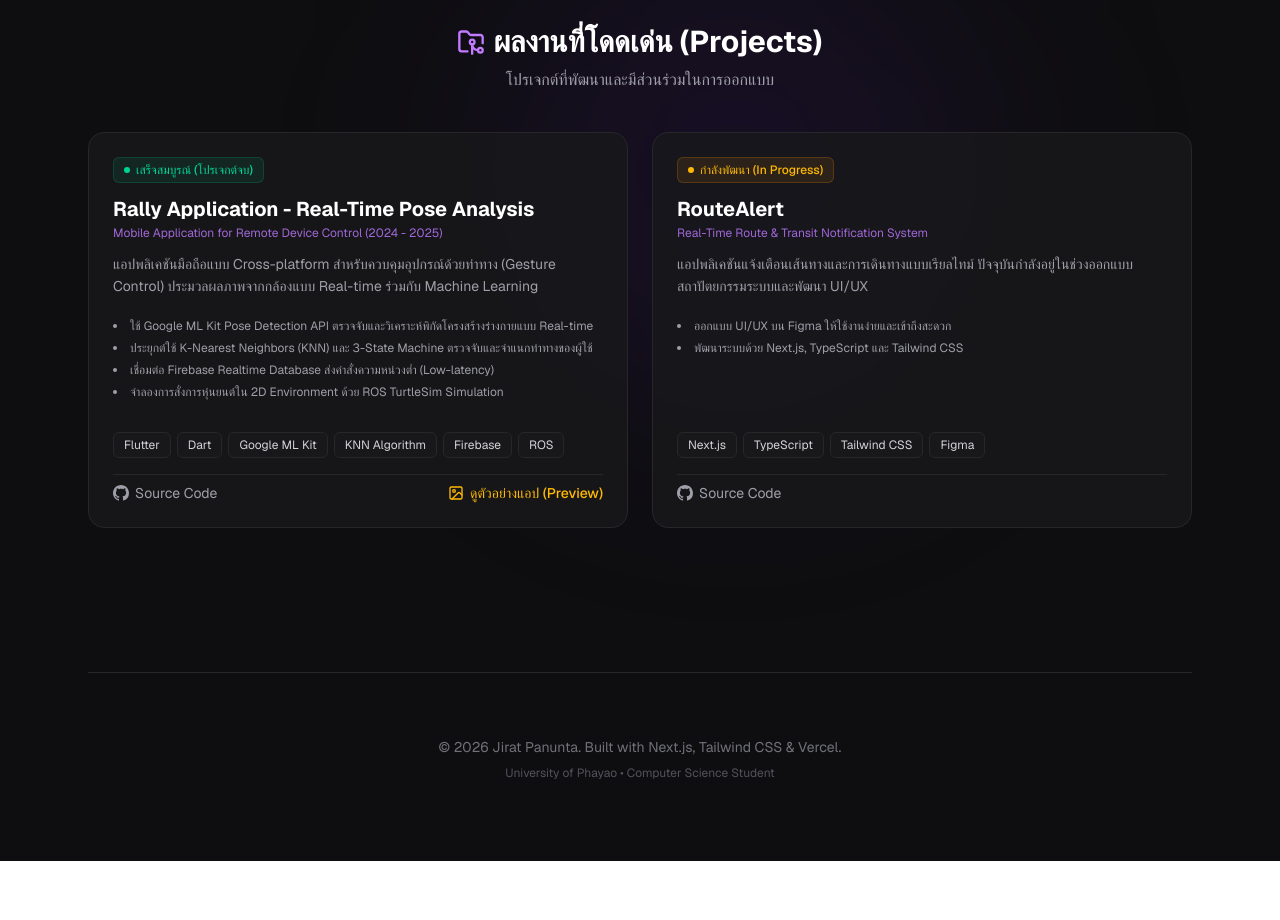
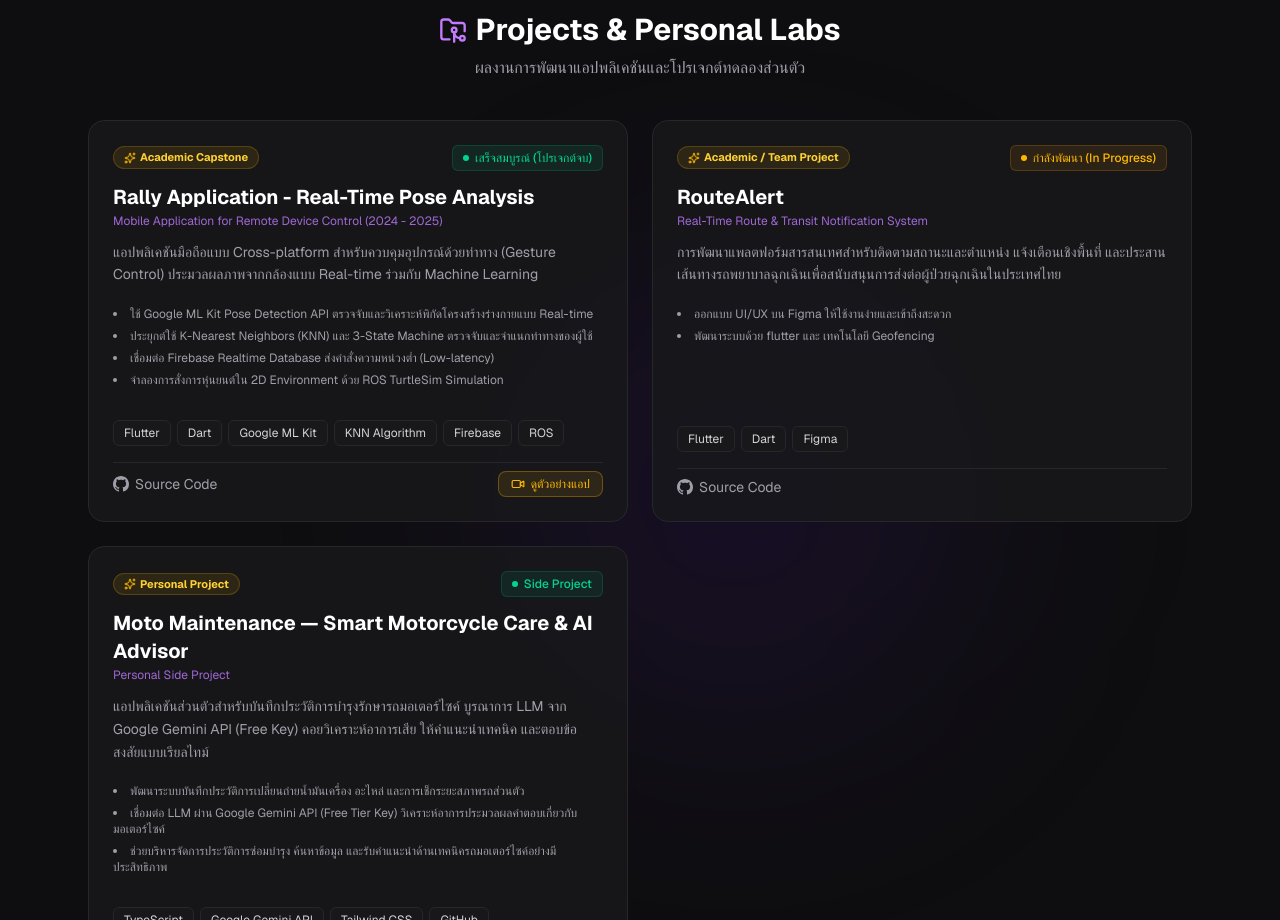
Before and after one commit to jirattong/jirat-portfolio, a Next.js app: page / in a window 1280 px wide. Shown: the part 1880-2800 px from the top of the page. Before the commit the page ends 2741 px from the top, so only its background shows below. Built offline with nearby package versions, Linux system fonts and the light colour scheme.

Commit message:
style: standardize project action buttons to matching amber badge layout

```diff
--- a/app/page.tsx
+++ b/app/page.tsx
@@ -10,11 +10,14 @@
   ExternalLink,
   Briefcase,
   Image as ImageIcon,
-  X
+  Video as VideoIcon,
+  X,
+  Sparkles
 } from 'lucide-react';
 
 export default function Home() {
   const [activeModalImages, setActiveModalImages] = useState<string[] | null>(null);
+  const [activeModalVideos, setActiveModalVideos] = useState<{ title: string; url: string }[] | null>(null);
   const [modalTitle, setModalTitle] = useState<string>('');
 
   // 1. หมวดหมู่ทักษะความสามารถ (Skills)
@@ -29,7 +32,7 @@
     },
     {
       title: 'Technical Tools & Platforms',
-      skills: ['Git & GitHub', 'VS Code', 'Firebase', 'Vercel', 'ROS TurtleSim'],
+      skills: ['Git & GitHub', 'VS Code', 'Firebase', 'Vercel'],
     },
   ];
 
@@ -38,6 +41,7 @@
     {
       title: 'Rally Application - Real-Time Pose Analysis',
       subtitle: 'Mobile Application for Remote Device Control (2024 - 2025)',
+      category: 'Academic Capstone',
       status: 'เสร็จสมบูรณ์ (โปรเจกต์จบ)',
       isCompleted: true,
       description: 'แอปพลิเคชันมือถือแบบ Cross-platform สำหรับควบคุมอุปกรณ์ด้วยท่าทาง (Gesture Control) ประมวลผลภาพจากกล้องแบบ Real-time ร่วมกับ Machine Learning',
@@ -48,26 +52,61 @@
         'จำลองการสั่งการหุ่นยนต์ใน 2D Environment ด้วย ROS TurtleSim Simulation',
       ],
       techStack: ['Flutter', 'Dart', 'Google ML Kit', 'KNN Algorithm', 'Firebase', 'ROS'],
-      githubUrl: 'https://github.com/jirattong',
+      githubUrl: 'https://github.com/jirattong/rally-ui-only',
       demoUrl: '',
-      screenshots: ['/rally-1.png', '/rally-2.png'],
+      videos: [
+        {
+          title: '🎬 คลิปตัวอย่างสาธิตตอนทดสอบ (Pose Analysis Demo)',
+          url: '/rally-demo.mp4',
+        },
+        {
+          title: '🤖 คลิปตัวอย่างการทดลองใช้กับ TurtleSim (ROS Simulation)',
+          url: '/turtlesim-demo.mp4',
+        },
+      ],
+      screenshots: [],
     },
     {
       title: 'RouteAlert',
       subtitle: 'Real-Time Route & Transit Notification System',
+      category: 'Academic / Team Project',
       status: 'กำลังพัฒนา (In Progress)',
       isCompleted: false,
-      description: 'แอปพลิเคชันแจ้งเตือนเส้นทางและการเดินทางแบบเรียลไทม์ ปัจจุบันกำลังอยู่ในช่วงออกแบบสถาปัตยกรรมระบบและพัฒนา UI/UX',
+      description: 'การพัฒนาแพลตฟอร์มสารสนเทศสำหรับติดตามสถานะและตำแหน่ง แจ้งเตือนเชิงพื้นที่ และประสานเส้นทางรถพยาบาลฉุกเฉินเพื่อสนับสนุนการส่งต่อผู้ป่วยฉุกเฉินในประเทศไทย',
       highlights: [
         'ออกแบบ UI/UX บน Figma ให้ใช้งานง่ายและเข้าถึงสะดวก',
-        'พัฒนาระบบด้วย Next.js, TypeScript และ Tailwind CSS',
+        'พัฒนาระบบด้วย flutter และ เทคโนโลยี Geofencing',
       ],
-      techStack: ['Next.js', 'TypeScript', 'Tailwind CSS', 'Figma'],
-      githubUrl: 'https://github.com/jirattong',
+      techStack: ['Flutter', 'Dart', 'Figma'],
+      githubUrl: 'https://github.com/jirattong/route-alert-app',
       demoUrl: '',
+      videos: [],
+      screenshots: [],
+    },
+    {
+      title: 'Moto Maintenance — Smart Motorcycle Care & AI Advisor',
+      subtitle: 'Personal Side Project',
+      category: 'Personal Project',
+      status: 'Side Project',
+      isCompleted: true,
+      description: 'แอปพลิเคชันส่วนตัวสำหรับบันทึกประวัติการบำรุงรักษารถมอเตอร์ไซค์ บูรณาการ LLM จาก Google Gemini API (Free Key) คอยวิเคราะห์อาการเสีย ให้คำแนะนำเทคนิค และตอบข้อสงสัยแบบเรียลไทม์',
+      highlights: [
+        'พัฒนาระบบบันทึกประวัติการเปลี่ยนถ่ายน้ำมันเครื่อง อะไหล่ และการเช็กระยะสภาพรถส่วนตัว',
+        'เชื่อมต่อ LLM ผ่าน Google Gemini API (Free Tier Key) วิเคราะห์อาการประมวลผลคำตอบเกี่ยวกับมอเตอร์ไซค์',
+        'ช่วยบริหารจัดการประวัติการซ่อมบำรุง ค้นหาข้อมูล และรับคำแนะนำด้านเทคนิครถมอเตอร์ไซค์อย่างมีประสิทธิภาพ',
+      ],
+      techStack: ['TypeScript', 'Google Gemini API', 'Tailwind CSS', 'GitHub'],
+      githubUrl: 'https://github.com/jirattong/moto-maintenance',
+      demoUrl: 'https://moto-maintenance-nine.vercel.app/',
+      videos: [],
       screenshots: [],
     },
   ];
+
+  const closeModal = () => {
+    setActiveModalImages(null);
+    setActiveModalVideos(null);
+  };
 
   return (
     <div className="min-h-screen bg-[#0e0e10] text-zinc-100 relative font-sans scroll-smooth">
@@ -83,7 +122,6 @@
 
           <a href="#" className="text-base md:text-lg font-extrabold tracking-wider text-white hover:text-amber-400 transition-colors uppercase flex items-center gap-2">
             <span>JIRAT PANUNTA</span>
-            <span className="h-1.5 w-1.5 rounded-full bg-amber-400"></span>
           </a>
 
           <nav className="hidden md:flex items-center gap-8 text-sm font-medium text-purple-200/80">
@@ -147,7 +185,7 @@
                 {/* Overlapping Intro Box */}
                 <div className="absolute -bottom-6 -left-4 max-w-[280px] bg-amber-400 text-zinc-950 p-4 rounded-xl text-xs font-bold shadow-xl space-y-1">
                   <p className="leading-relaxed">
-                    &quot;An adaptable Computer Science student dedicated to building high-performance mobile & web applications.&quot;
+                    &quot;Computer Science student focused on crafting the best possible solutions through performance optimization and continuous learning.&quot;
                   </p>
                 </div>
 
@@ -162,12 +200,12 @@
                   PORTFOLIO
                 </h1>
                 <p className="text-amber-400 font-mono text-sm md:text-base flex items-center gap-2">
-                  <span>&gt;</span> Computer Science Student & Developer
+                  <span>&gt;</span> Computer Science Student Intern
                 </p>
               </div>
 
               <p className="text-zinc-400 text-sm md:text-base leading-relaxed max-w-xl">
-                สวัสดีครับ ผม <strong className="text-white">จิรัฏฐ์ ปานันตา (Jirat Panunta)</strong> นิสิตสาขาวิทยาการคอมพิวเตอร์ มหาวิทยาลัยพะเยา (GPA 3.68)[cite: 1] มุ่งมั่นที่จะเรียนรู้ พัฒนาแอปพลิเคชัน และนำทักษะไปต่อยอดการทำงานจริงร่วมกับทีม[cite: 1]
+                สวัสดีครับ ผมจิรัฏฐ์ ปานันตา นิสิตสาขาวิทยาการคอมพิวเตอร์ มหาวิทยาลัยพะเยา พร้อมมุ่งมั่นที่จะเรียนรู้เทคโนโลยีใหม่ๆ และนำทักษะที่ได้ไปต่อยอดในการทำงานจริงร่วมกับทีม
               </p>
 
               {/* Contact Links as Badges */}
@@ -220,7 +258,6 @@
                   <GraduationCap className="w-8 h-8 text-purple-400" />
                   Education
                 </h2>
-                <div className="w-12 h-1 bg-amber-400 rounded-full" />
               </div>
 
               <div className="relative border-l-2 border-purple-500/30 pl-6 space-y-10 ml-2">
@@ -228,7 +265,6 @@
                 <div className="relative group">
                   <div className="absolute -left-[31px] top-1.5 w-3.5 h-3.5 rounded-full bg-purple-500 border-4 border-[#0e0e10] group-hover:scale-125 transition-transform" />
 
-                  {/* YELLOW HIGHLIGHT ON TIMEFRAME ONLY */}
                   <span className="text-xs font-semibold text-amber-400 tracking-wider">2023 – PRESENT</span>
 
                   <h3 className="text-lg font-bold text-white pt-1">Bachelor of Science (Computer Science)</h3>
@@ -245,7 +281,6 @@
                 <div className="relative group">
                   <div className="absolute -left-[31px] top-1.5 w-3.5 h-3.5 rounded-full bg-purple-500/60 border-4 border-[#0e0e10] group-hover:scale-125 transition-transform" />
 
-                  {/* YELLOW HIGHLIGHT ON TIMEFRAME ONLY */}
                   <span className="text-xs font-semibold text-amber-400/80 tracking-wider">2020 – 2022</span>
 
                   <h3 className="text-lg font-bold text-white pt-1">High School Diploma in Arts-Language (English)</h3>
@@ -266,7 +301,6 @@
                   <Briefcase className="w-8 h-8 text-purple-400" />
                   Experience
                 </h2>
-                <div className="w-12 h-1 bg-amber-400 rounded-full" />
               </div>
 
               <div className="relative border-l-2 border-purple-500/30 pl-6 space-y-10 ml-2">
@@ -274,7 +308,6 @@
                 <div className="relative group">
                   <div className="absolute -left-[31px] top-1.5 w-3.5 h-3.5 rounded-full bg-purple-500 border-4 border-[#0e0e10] group-hover:scale-125 transition-transform" />
 
-                  {/* YELLOW HIGHLIGHT ON TIMEFRAME ONLY */}
                   <span className="text-xs font-semibold text-amber-400 tracking-wider">MAR 2025 – MAY 2025</span>
 
                   <h3 className="text-lg font-bold text-white pt-1">OCS (Outsourced Customer Sales)</h3>
@@ -290,7 +323,6 @@
                 <div className="relative group">
                   <div className="absolute -left-[31px] top-1.5 w-3.5 h-3.5 rounded-full bg-purple-500/60 border-4 border-[#0e0e10] group-hover:scale-125 transition-transform" />
 
-                  {/* YELLOW HIGHLIGHT ON TIMEFRAME ONLY */}
                   <span className="text-xs font-semibold text-amber-400/80 tracking-wider">2024 – 2025</span>
 
                   <h3 className="text-lg font-bold text-white pt-1">Lead Developer — Rally App</h3>
@@ -349,21 +381,31 @@
           <div className="text-center space-y-2">
             <h2 className="text-3xl font-bold text-white flex items-center justify-center gap-2">
               <FolderGit2 className="w-7 h-7 text-purple-400" />
-              ผลงานที่โดดเด่น (Projects)
+              Projects & Personal Labs
             </h2>
             <p className="text-zinc-400 text-sm md:text-base">
-              โปรเจกต์ที่พัฒนาและมีส่วนร่วมในการออกแบบ
+              ผลงานการพัฒนาแอปพลิเคชันและโปรเจกต์ทดลองส่วนตัว
             </p>
           </div>
 
           <div className="grid grid-cols-1 md:grid-cols-2 gap-6">
-            {projects.map((project, idx) => (
+            {projects.map((project, idx) => {
+              const hasMedia = (project.screenshots && project.screenshots.length > 0) || (project.videos && project.videos.length > 0);
+
+              return (
                 <div
                   key={idx}
                   className="p-6 rounded-2xl bg-[#18181b]/80 border border-zinc-800 flex flex-col justify-between space-y-6 hover:border-amber-400/40 hover:bg-[#18181b] transition-all duration-300 group"
                 >
                   <div className="space-y-3">
-                  <div className="flex items-center justify-between">
+
+                    {/* Category Tag & Completion Status */}
+                    <div className="flex flex-wrap items-center justify-between gap-2">
+                      <span className="text-[11px] font-bold text-amber-300 bg-amber-400/10 px-2.5 py-0.5 rounded-full border border-amber-400/20 flex items-center gap-1">
+                        <Sparkles className="w-3 h-3 text-amber-400" />
+                        {project.category}
+                      </span>
+
                       {project.isCompleted ? (
                         <span className="text-xs font-medium text-emerald-400 bg-emerald-500/10 px-2.5 py-1 rounded-md border border-emerald-500/20 flex items-center gap-1.5">
                           <span className="h-1.5 w-1.5 rounded-full bg-emerald-400"></span>
@@ -407,7 +449,7 @@
                       ))}
                     </div>
 
-                  <div className="flex flex-wrap items-center gap-3 pt-2 border-t border-zinc-800 text-sm">
+                    <div className="flex flex-wrap items-center justify-between gap-3 pt-2 border-t border-zinc-800 text-sm">
                       {project.githubUrl && (
                         <a
                           href={project.githubUrl}
@@ -422,34 +464,45 @@
                         </a>
                       )}
 
-                    {project.screenshots && project.screenshots.length > 0 && (
+                      <div className="flex items-center gap-3 ml-auto">
+                        {/* ปุ่มเปิด Modal แสดงคลิปสาธิต (สไตล์ปุ่มเหมือนกัน) */}
+                        {hasMedia && (
                           <button
                             onClick={() => {
-                          setActiveModalImages(project.screenshots);
+                              setActiveModalImages(project.screenshots || []);
+                              setActiveModalVideos(project.videos || []);
                               setModalTitle(project.title);
                             }}
-                        className="inline-flex items-center gap-1.5 text-amber-400 hover:text-amber-300 font-medium transition-colors ml-auto cursor-pointer"
+                            className="inline-flex items-center gap-1.5 px-3 py-1 rounded-lg bg-amber-400/10 hover:bg-amber-400/20 text-amber-400 hover:text-amber-300 border border-amber-400/30 text-xs font-medium transition-all cursor-pointer"
                           >
-                        <ImageIcon className="w-4 h-4" />
-                        ดูตัวอย่างแอป (Preview)
+                            {project.videos && project.videos.length > 0 ? (
+                              <VideoIcon className="w-3.5 h-3.5" />
+                            ) : (
+                              <ImageIcon className="w-3.5 h-3.5" />
+                            )}
+                            <span>ดูตัวอย่างแอป</span>
                           </button>
                         )}
 
+                        {/* ปุ่ม Live Demo สำหรับเปิดทดลองใช้เว็บจริง (สไตล์ปุ่มเหมือนกัน) */}
                         {project.demoUrl && (
                           <a
                             href={project.demoUrl}
                             target="_blank"
                             rel="noopener noreferrer"
-                        className="inline-flex items-center gap-1.5 text-amber-400 hover:text-amber-300 font-medium transition-colors ml-auto"
+                            className="inline-flex items-center gap-1.5 px-3 py-1 rounded-lg bg-amber-400/10 hover:bg-amber-400/20 text-amber-400 hover:text-amber-300 border border-amber-400/30 text-xs font-medium transition-all"
                           >
-                        Live Demo
+                            <span>ทดลองใช้แอป</span>
                             <ExternalLink className="w-3.5 h-3.5" />
                           </a>
                         )}
                       </div>
+
                     </div>
                   </div>
-            ))}
+                </div>
+              );
+            })}
           </div>
 
         </section>
@@ -462,30 +515,73 @@
 
       </main>
 
-      {/* ==================== SCREENSHOTS POPUP MODAL ==================== */}
-      {activeModalImages && (
+      {/* ==================== MEDIA POPUP MODAL ==================== */}
+      {(activeModalImages || activeModalVideos) && (
         <div
           className="fixed inset-0 z-50 bg-black/80 backdrop-blur-sm flex items-center justify-center p-4 md:p-8 animate-fadeIn"
-          onClick={() => setActiveModalImages(null)}
+          onClick={closeModal}
         >
           <div
             className="bg-[#18181b] border border-zinc-800 rounded-2xl max-w-4xl w-full max-h-[90vh] overflow-hidden shadow-2xl flex flex-col relative"
             onClick={(e) => e.stopPropagation()}
           >
+            {/* Modal Header */}
             <div className="p-4 border-b border-zinc-800 flex items-center justify-between">
               <h3 className="text-base font-bold text-white flex items-center gap-2">
+                {activeModalVideos && activeModalVideos.length > 0 ? (
+                  <VideoIcon className="w-4 h-4 text-amber-400" />
+                ) : (
                   <ImageIcon className="w-4 h-4 text-amber-400" />
-                {modalTitle} — ตัวอย่างหน้าตาแอป
+                )}
+                {modalTitle} — ตัวอย่างผลงาน
               </h3>
               <button
-                onClick={() => setActiveModalImages(null)}
-                className="p-1 rounded-lg hover:bg-zinc-800 text-zinc-400 hover:text-white transition-colors"
+                onClick={closeModal}
+                className="p-1 rounded-lg hover:bg-zinc-800 text-zinc-400 hover:text-white transition-colors cursor-pointer"
               >
                 <X className="w-5 h-5" />
               </button>
             </div>
 
-            <div className="p-6 overflow-y-auto space-y-6 max-h-[75vh]">
+            {/* Modal Body: Scrollable Media Gallery */}
+            <div className="p-6 overflow-y-auto space-y-8 max-h-[75vh]">
+
+              {/* MULTIPLE VIDEOS SECTION */}
+              {activeModalVideos && activeModalVideos.map((vid, vIdx) => (
+                <div key={vIdx} className="space-y-2">
+                  <h4 className="text-sm font-semibold text-amber-400 flex items-center gap-2">
+                    <VideoIcon className="w-4 h-4" />
+                    {vid.title}
+                  </h4>
+                  <div className="rounded-xl overflow-hidden border border-zinc-800 bg-zinc-950 flex items-center justify-center">
+                    {vid.url.includes('youtube.com') || vid.url.includes('youtu.be') ? (
+                      <iframe
+                        src={vid.url}
+                        title={vid.title}
+                        className="w-full aspect-video rounded-xl"
+                        allow="accelerometer; autoplay; clipboard-write; encrypted-media; gyroscope; picture-in-picture"
+                        allowFullScreen
+                      />
+                    ) : (
+                      <video
+                        controls
+                        className="w-full max-h-[450px] rounded-xl object-contain bg-black"
+                      >
+                        <source src={vid.url} type="video/mp4" />
+                        เบราว์เซอร์ของคุณไม่รองรับการเล่นวิดีโอนี้
+                      </video>
+                    )}
+                  </div>
+                </div>
+              ))}
+
+              {/* IMAGES SECTION */}
+              {activeModalImages && activeModalImages.length > 0 && (
+                <div className="space-y-4 pt-2 border-t border-zinc-800/80">
+                  <h4 className="text-sm font-semibold text-zinc-300 flex items-center gap-2">
+                    <ImageIcon className="w-4 h-4 text-purple-400" />
+                    รูปภาพหน้าตาแอป (Screenshots)
+                  </h4>
                   {activeModalImages.map((src, imgIdx) => (
                     <div key={imgIdx} className="rounded-xl overflow-hidden border border-zinc-800 bg-zinc-950 flex items-center justify-center">
                       {/* eslint-disable-next-html-link */}
@@ -504,6 +600,9 @@
                     </div>
                   ))}
                 </div>
+              )}
+
+            </div>
           </div>
         </div>
       )}
```
Also changed, not shown: 2 other files (tests, documents, lock files or other folders). Lines whose indentation alone changed are shown as unchanged.
